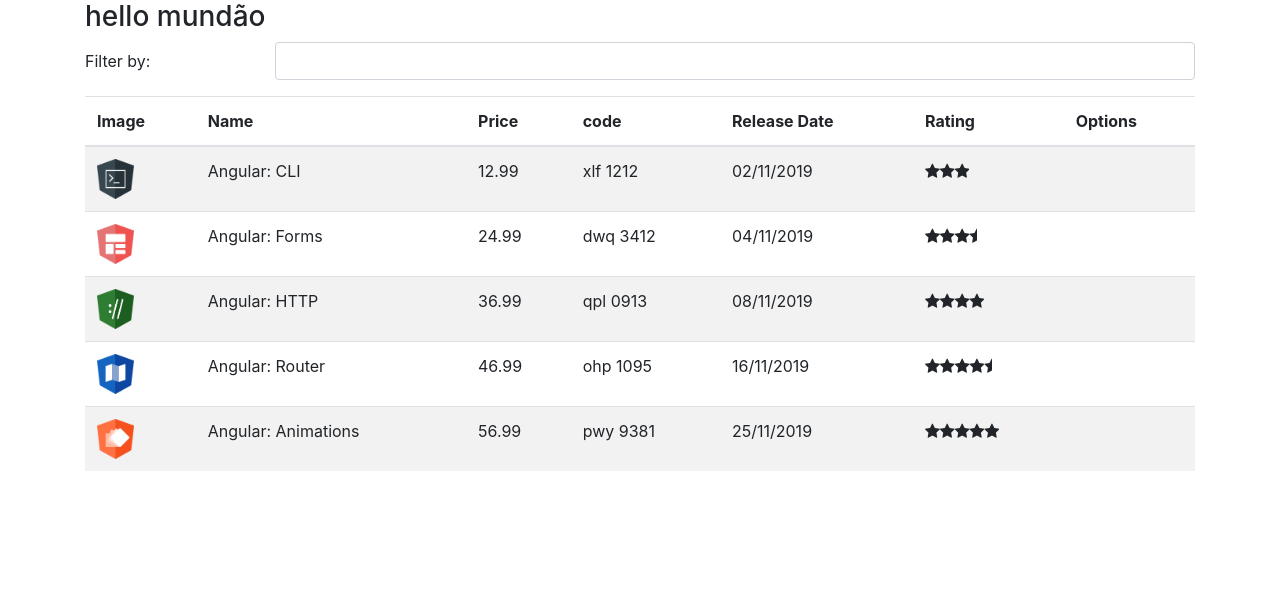
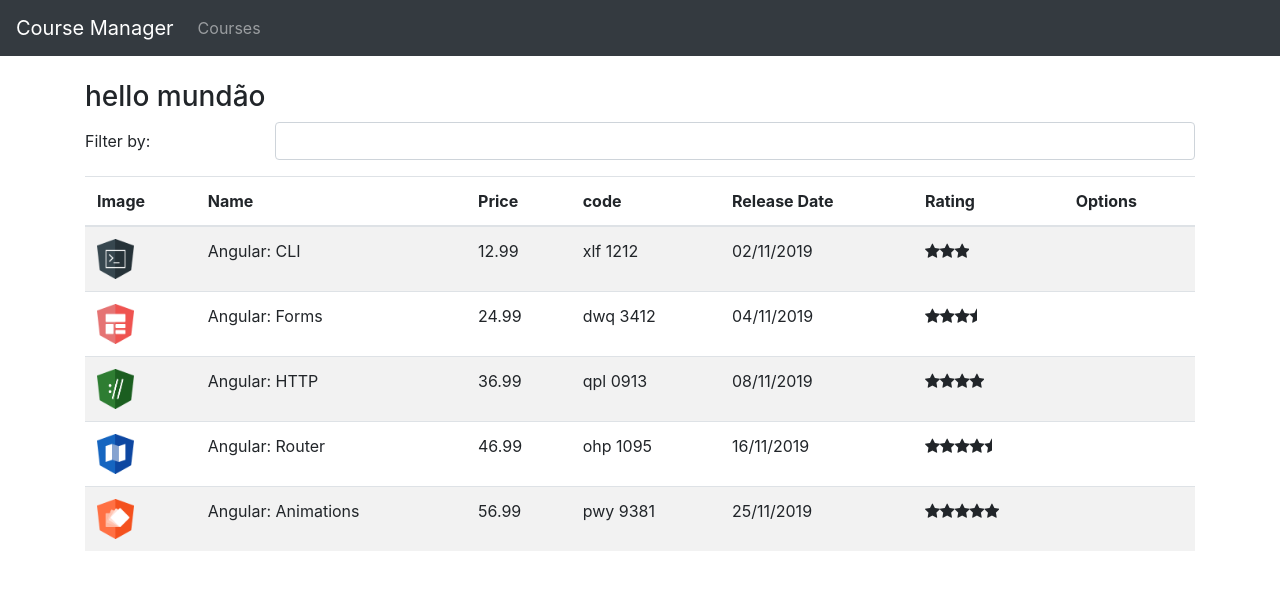
Before and after one commit to jhonyxf/course-manager-angular8, an Angular app: page /courses in a window 1280 px wide. Shown: the top 590 px of the page. Built offline with nearby package versions, Linux system fonts and the light colour scheme.

Commit message:
Criação rotas com guard

```diff
--- a/src/app/app.component.html
+++ b/src/app/app.component.html
@@ -1,3 +1,4 @@
-<div class="container">
-  <app-course-list></app-course-list>
+<app-nav-bar></app-nav-bar>
+<div class="container mt-4">
+  <router-outlet></router-outlet>
 </div>
--- a/src/app/courses/course-list.component.ts
+++ b/src/app/courses/course-list.component.ts
@@ -4,7 +4,6 @@
 
 
 @Component({
-    selector: 'app-course-list',
     templateUrl:'./course-list.component.html'
 })
 
--- /dev/null
+++ b/src/app/error-404/error-404.component.html
@@ -0,0 +1 @@
+<h2>Olá, página não encontrada</h2>
--- /dev/null
+++ b/src/app/nav-bar/nav-bar.component.html
@@ -0,0 +1,16 @@
+<nav class="navbar navbar-expand-lg navbar-dark bg-dark">
+    <a class="navbar-brand">Course Manager</a>
+
+    <button class="navbar-toggler" type="button" data-toggle="collapse" data-target="#navbarSupportedContent"
+        aria-controls="navbarSupportedContent" aria-expanded="false" aria-label="Toggle navigation">
+        <span class="navbar-toggler-icon"></span>
+    </button>
+
+    <div class="collapse navbar-collapse" id="navbarSupportedContent">
+        <ul class="navbar-nav mr-auto">
+            <li class="nav-item">
+                <a class="nav-link">Courses</a>
+            </li>
+        </ul>
+    </div>
+</nav>
```
Also changed, not shown: src/app/app.module.ts (+18 -2 lines), src/app/error-404/error-404.component.ts (added, +8 -0 lines), src/app/nav-bar/nav-bar.component.ts (added, +9 -0 lines).
